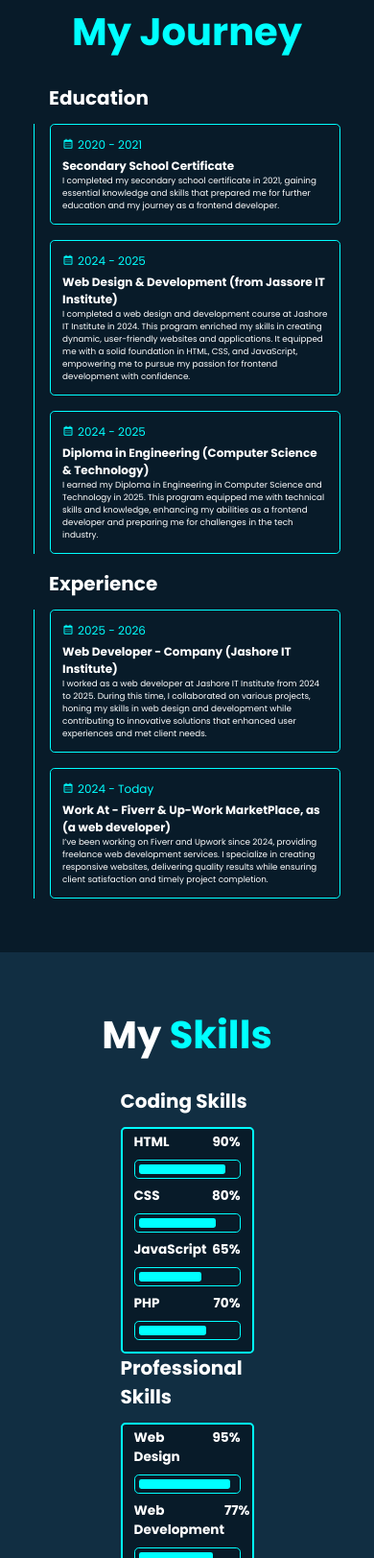
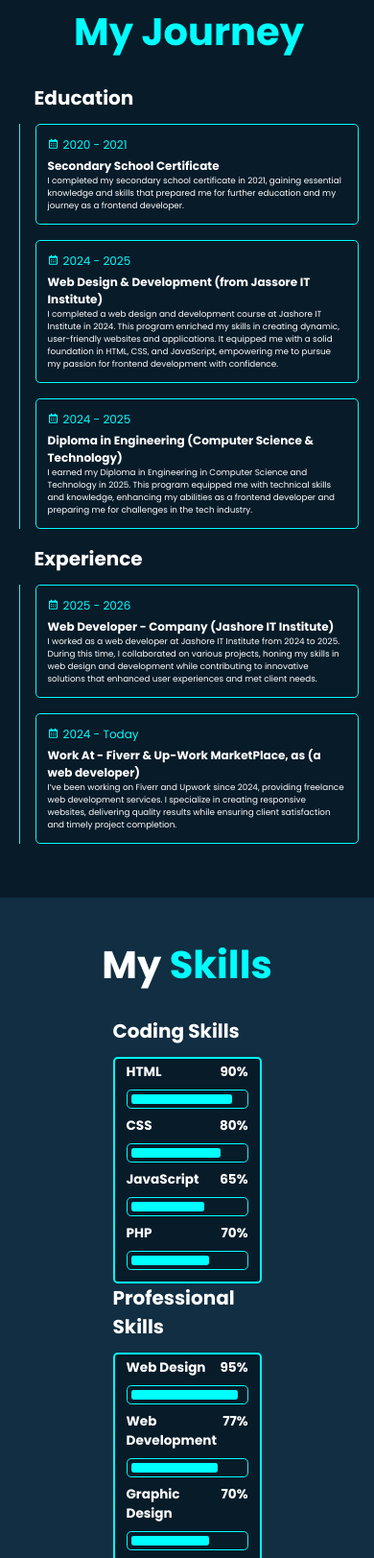
Before and after one commit to Ibrahim-Roni/MyPortfolio, a plain HTML site: page index.html in a window 390 px wide. Shown: the part 1765-3388 px from the top of the page at 96% size. Drawn offline with nearby package versions, Linux system fonts and the light colour scheme; a web font is replaced by a local one.

Commit message:
Update style.css

```diff
--- a/style.css
+++ b/style.css
@@ -427,7 +427,7 @@ span {
 
 .skills {
     min-height: auto;
-    padding: 7rem;
+    padding: 5rem;
     background: var(--second-bg-color);
 }
 
@@ -791,7 +791,7 @@ span {
         font-size: 5.2rem;
     }
 
-    .education .skills {
+    .education {
         padding: 10rem 4% 5rem 5%;
     }
 
```
